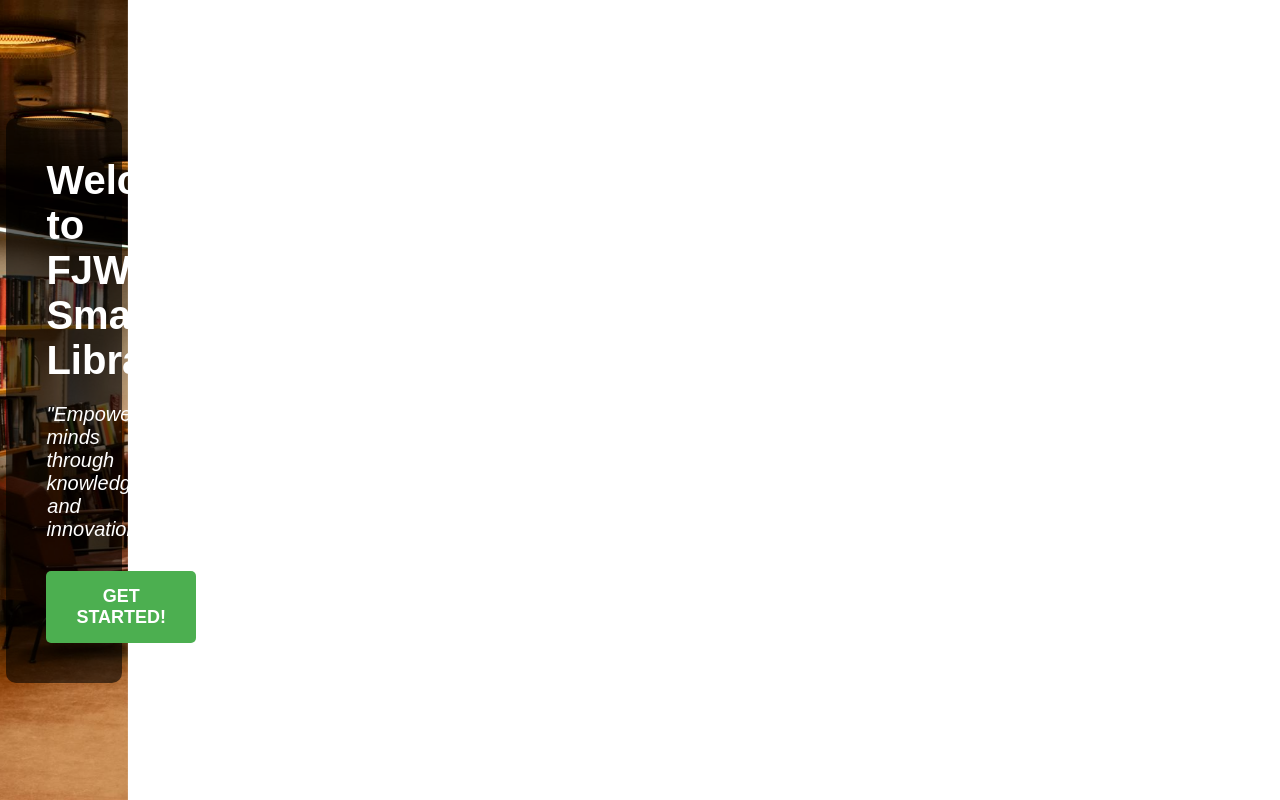
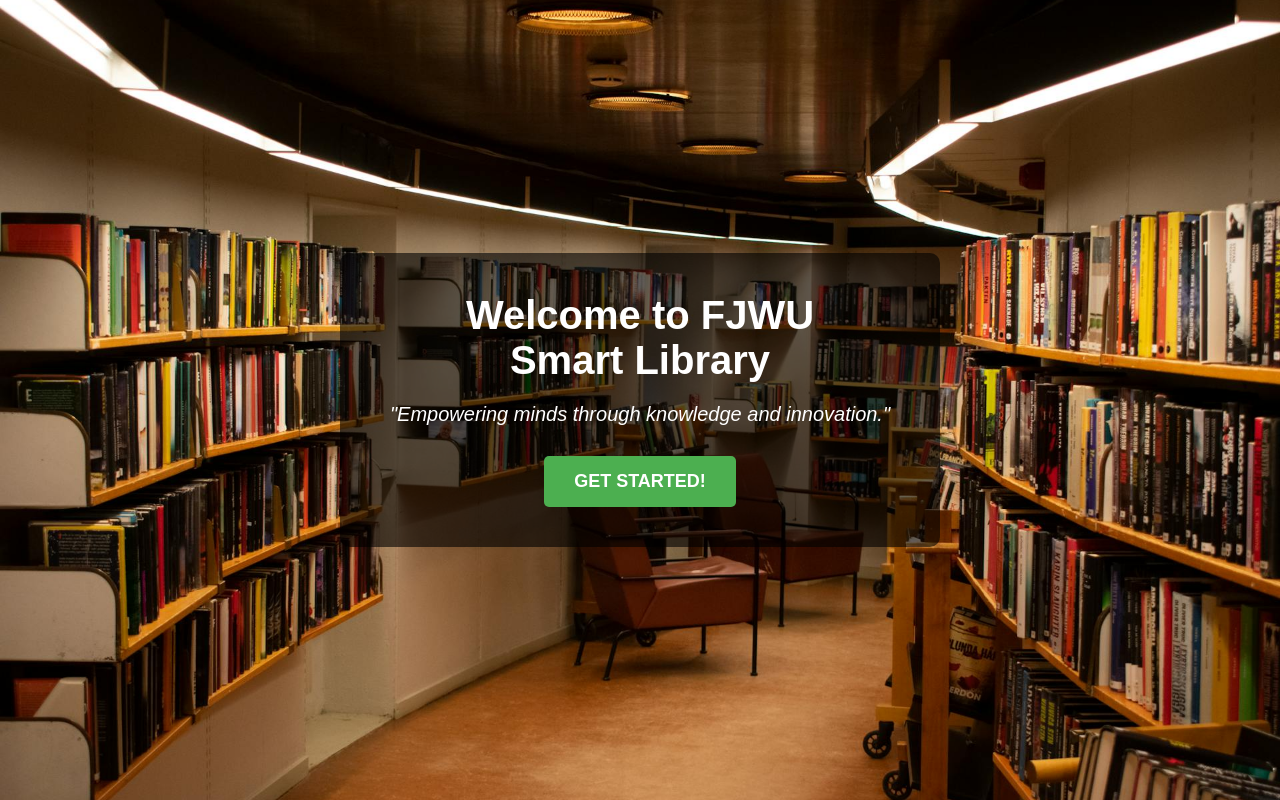
Before and after one commit to amnapervez8910/SMARTLIB-Library-Management-System, a PHP site: page / in a window 1280 px wide. Run offline with PHP 8.4, Linux system fonts and the light colour scheme.

Commit message:
Update index.css

```diff
--- a/index.css
+++ b/index.css
@@ -12,7 +12,7 @@ html {
 
 .container {
     height: 100%;
-    width: 10%;
+    width: 100%;
     background-image: url('assets/styles/library.jpg');
     background-size: cover;
     background-position: center;
```
